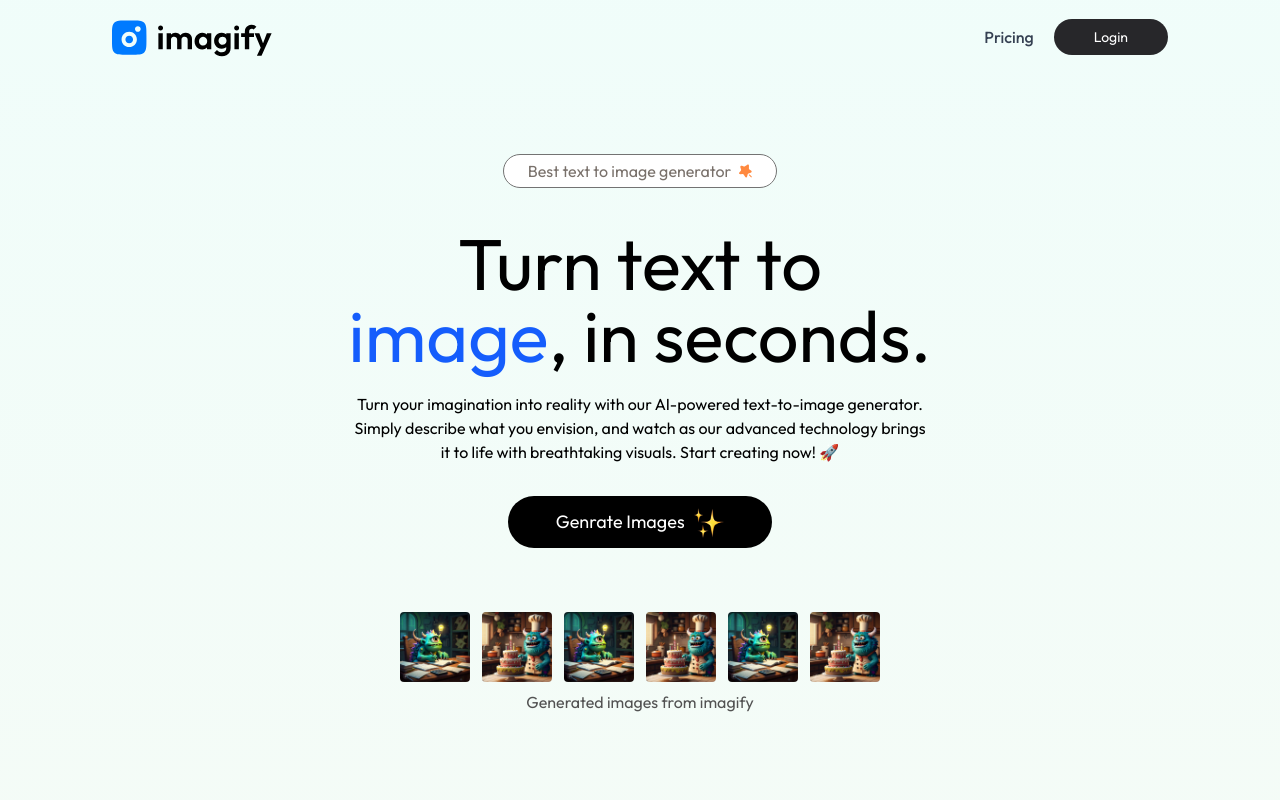
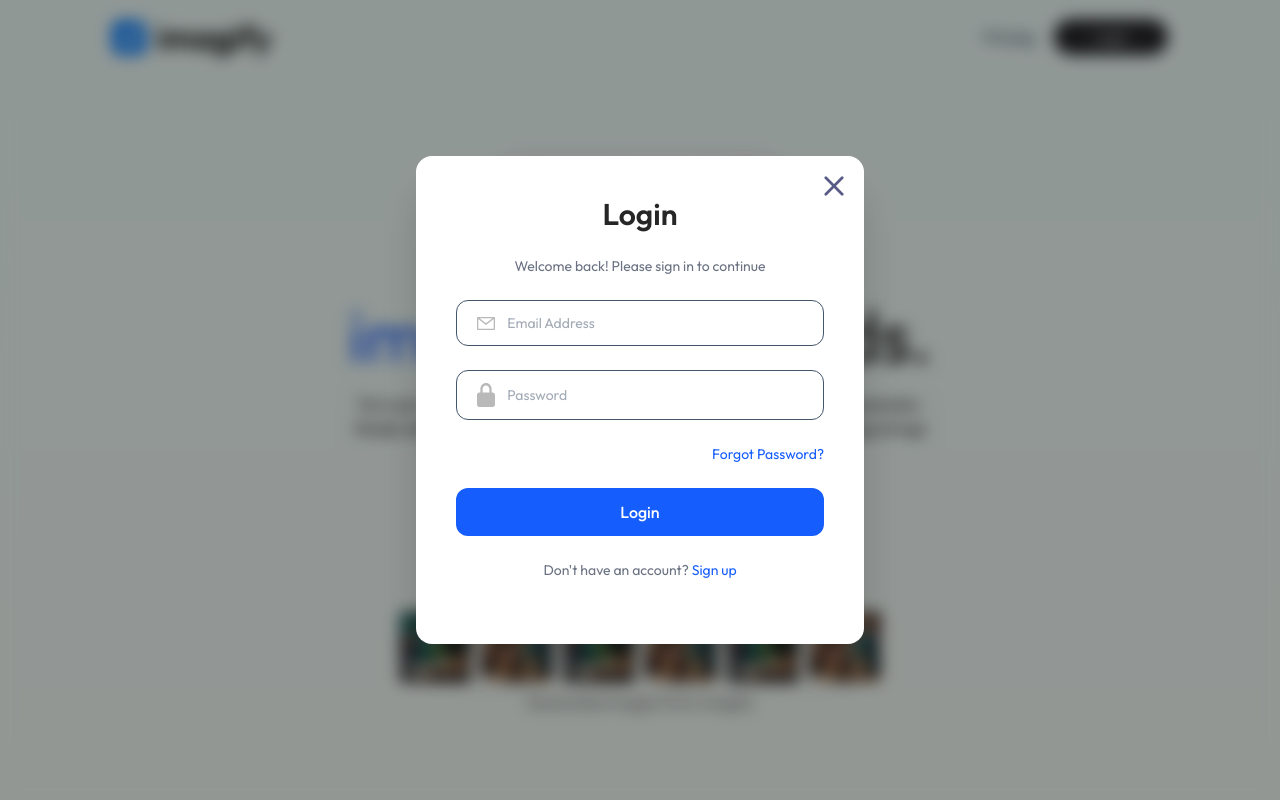
Before and after one commit to AayushKhanal47/Imagify, a React (Vite) app in the folder frontend/: page / in a window 1280 px wide. Both pictures are taken after a click on the button "Login". Shown: the top 800 px of the page. Built offline with nearby package versions, Linux system fonts and the light colour scheme.

Commit message:
Added Login

```diff
--- a/frontend/package.json
+++ b/frontend/package.json
@@ -11,6 +11,7 @@
   },
   "dependencies": {
     "@tailwindcss/vite": "^4.0.14",
+    "motion": "^12.5.0",
     "react": "^19.0.0",
     "react-dom": "^19.0.0",
     "react-router-dom": "^7.3.0",
--- a/frontend/src/App.jsx
+++ b/frontend/src/App.jsx
@@ -1,15 +1,21 @@
-import React from "react";
+import React, { useContext } from "react";
 import { Routes, Route } from "react-router-dom";
 import Home from "./pages/Home";
 import Results from "./pages/Results";
 import BuyCredits from "./pages/BuyCredits";
 import NavBar from "./components/NavBar";
 import Footer from "./components/Footer";
+import Login from "./components/Login";
+import { AppContext } from "./context/AppContext"
+
 
 const App = () => {
+  const {showLogin} = useContext(AppContext)
   return (
+
     <div className="px-4 sm:px-10 md:px-14 lg:px-28 min-h-screen bg-gradient-to-b from-teal-50 to-orange-50">
       <NavBar/>
+      { showLogin && <Login/>}
       <Routes>
         <Route path='/' element={<Home />}/>
         <Route path='/result' element={<Results />}/>
--- a/frontend/src/assets/assets.js
+++ b/frontend/src/assets/assets.js
@@ -18,6 +18,7 @@
 import star_group from './star_group.png'
 import credit_star from './credit_star.svg'
 import profile_icon from './profile_icon.png'
+import user_icon from './user_icon.png'
 
 export const assets = {
     logo,
@@ -34,7 +35,8 @@
     cross_icon,
     star_group,
     credit_star,
-    profile_icon
+    profile_icon,
+    user_icon
 }
 
 export const stepsData = [
--- a/frontend/src/components/Header.jsx
+++ b/frontend/src/components/Header.jsx
@@ -1,10 +1,16 @@
-import React from 'react'
+import React from "react";
 import { assets } from "../assets/assets";
-
+import { motion } from "framer-motion";
 
 const Header = () => {
   return (
-    <div className="flex flex-col justify-center items-center text-center my-20">
+    <motion.div
+      className="flex flex-col justify-center items-center text-center my-20"
+      initial={{ opacity: 0.2, y: 100 }}
+      transition={{ duration: 1 }}
+      whileInView={{ opacity: 1, y: 0 }}
+      viewport={{ once: true }}
+    >
       <div className="text-stone-500 inline-flex text-center gap-2 bg-white px-6 py-1 rounded-full border border-neutral-500">
         <p>Best text to image generator</p>
         <img src={assets.star_icon} alt="" />
@@ -18,18 +24,26 @@
         technology brings it to life with breathtaking visuals. Start creating
         now! 🚀
       </p>
-      <button className="sm:text-lg text-white bg-black w-auto mt-8 px-12 py-2.5 flex items-center gap-2 rounded-full">Genrate Images
+      <button className="sm:text-lg text-white bg-black w-auto mt-8 px-12 py-2.5 flex items-center gap-2 rounded-full">
+        Genrate Images
         <img className="h-8" src={assets.star_group} alt="" />
       </button>
       <div className="flex flex-wrap justify-center mt-16 gap-3">
-  {Array(6).fill(null).map((_, index) => (
-    <img  className="rounded hover:scale-105 transition-all duration-300 cursor-pointer max-sm:w-10" src={index%2===0 ? assets.sample_img_2 : assets.sample_img_1} alt="" key={index} width={70} />
-  ))}
-</div>
-<p className="mt-2 text-neutral-600 ">Generated images from imagify</p>
+        {Array(6)
+          .fill(null)
+          .map((_, index) => (
+            <img
+              className="rounded hover:scale-105 transition-all duration-300 cursor-pointer max-sm:w-10"
+              src={index % 2 === 0 ? assets.sample_img_2 : assets.sample_img_1}
+              alt=""
+              key={index}
+              width={70}
+            />
+          ))}
+      </div>
+      <p className="mt-2 text-neutral-600 ">Generated images from imagify</p>
+    </motion.div>
+  );
+};
 
-    </div>
-  )
-}
-
-export default Header
+export default Header;
--- /dev/null
+++ b/frontend/src/components/Login.jsx
@@ -0,0 +1,90 @@
+import React, { useEffect } from "react";
+import { assets } from "../assets/assets";
+import { useState, useContext } from "react";
+import { AppContext } from "../context/AppContext";
+
+const Login = () => {
+  const [state, setState] = useState("Login");
+  const {setShowLogin} = useContext(AppContext)
+  useEffect(()=>{
+    document.body.style.overflow = 'hidden';
+    return ()=>{
+        document.body.style.overflow = 'unset'
+    }
+  })
+  return (
+    <div className="absolute top-0 left-0 right-0 bottom-0 z-10 backdrop-blur-sm bg-black/40 flex justify-center items-center">
+      <form className="relative bg-white p-10 rounded-2xl shadow-2xl w-full max-w-md text-slate-600 space-y-6">
+        <h1 className="text-center text-3xl text-neutral-800 font-semibold">
+          {state}
+        </h1>
+        <p className="text-center text-sm text-gray-500">
+          Welcome back! Please sign in to continue
+        </p>
+
+        {state !== "Login" && (
+          <div className="border px-5 py-3 flex items-center gap-3 rounded-xl hover:border-blue-500 transition">
+            <img src={assets.user_icon} alt="" className="w-5" />
+            <input
+              type="text"
+              className="outline-none text-sm w-full"
+              placeholder="Full Name"
+              required
+            />
+          </div>
+        )}
+
+        <div className="border px-5 py-3 flex items-center gap-3 rounded-xl hover:border-blue-500 transition">
+          <img src={assets.email_icon} alt="email icon" className="w-5" />
+          <input
+            type="email"
+            className="outline-none text-sm w-full"
+            placeholder="Email Address"
+            required
+          />
+        </div>
+
+        <div className="border px-5 py-3 flex items-center gap-3 rounded-xl hover:border-blue-500 transition">
+          <img src={assets.lock_icon} alt="lock icon" className="w-5" />
+          <input
+            type="password"
+            className="outline-none text-sm w-full"
+            placeholder="Password"
+            required
+          />
+        </div>
+
+        <p className="text-sm text-blue-600 text-right cursor-pointer hover:underline">
+          Forgot Password?
+        </p>
+
+        <button className="bg-blue-600 w-full text-white py-3 rounded-xl font-medium hover:bg-blue-700 transition">
+          {state === "Login" ? "Login" : "create account"}
+        </button>
+        {state === "Login" ? (
+          <p className="text-center text-sm text-gray-500">
+            Don't have an account?{" "}
+            <span className="text-blue-600 cursor-pointer hover:underline" onClick={()=>setState('Sign Up')}>
+              Sign up
+            </span>
+          </p>
+        ) : (
+          <p className="text-center text-sm text-gray-500">
+            Already have an account?{" "}
+            <span className="text-blue-600 cursor-pointer hover:underline" onClick={()=>setState('Login')}>
+              Login
+            </span>
+          </p>
+        )}
+
+        <img onClick={()=>setShowLogin(false)}
+          src={assets.cross_icon}
+          alt="close icon"
+          className="absolute top-5 right-5 w-5 h-5 cursor-pointer hover:scale-110 transition"
+        />
+      </form>
+    </div>
+  );
+};
+
+export default Login;
--- a/frontend/src/components/NavBar.jsx
+++ b/frontend/src/components/NavBar.jsx
@@ -1,61 +1,10 @@
-// import React, { useContext } from "react";
-// import { assets } from "../assets/assets";
-// import { Link, useNavigate } from "react-router-dom";
-// import { AppContext } from "../context/AppContext";
-
-// const NavBar = () => {
-//   const {user} = useContext(AppContext)
-
-//   const navigate = useNavigate();
-
-//   return (
-//     <div className="flex items-center justify-between py-4">
-//       <Link to="/">
-//         <img src={assets.logo} alt="" className="w-28 sm:w-32 lg:w-40" />
-//       </Link>
-//       <div>
-//         {user ?
-//           <div className="flex items-center gap-2 sm:gap-3">
-//             <button onClick={()=>navigate('/buy')} className="flex items-center gap-2 bg-blue-100 px-4 sm:px-6 py-1.5 sm:py-3 rounded-full hover:scale-105 transition-all duration-700">
-//             <img className="w-5" src={assets.credit_star} alt="Credit Star" />
-//               <p className="text-xs sm:text-sm font-medium text-gray-600">
-//                 Credits left: 50
-//               </p>
-//             </button>
-//             <p className=" text-gray-600 max-sm:hidden pl-4">Hi, Aayush</p>
-//             <div className="relative group">
-//             <img className="w-10 drop-shadow" src={assets.profile_icon} alt="Profile Icon" />
-//               <div className="absolute hidden group-hover:block top-0 right-0 x-10 text-black rounded pt-12">
-//                 <ul className="list-none m-0 p-2 bg-white rounded-md border text-sm">
-//                   <li className="px-2 py-1 cursor-pointer pr-10">Logout</li>
-//                 </ul>
-//               </div>
-//             </div>
-//           </div>
-//          :
-//           <div className="flex-items-center gap-w sm:gap-5">
-//             <p onClick={() => navigate("/buy")} className="cursor-pointer">
-//               Pricing
-//             </p>
-//             <button className=" bg-zinc-800 text-white px-7 py-2 sm:px-10 text-sm rounded-full">
-//               Login
-//             </button>
-//           </div>
-//         }
-//       </div>
-//     </div>
-//   );
-// };
-
-// export default NavBar;
-
 import React, { useContext } from "react";
 import { assets } from "../assets/assets";
 import { Link, useNavigate } from "react-router-dom";
 import { AppContext } from "../context/AppContext";
 
 const NavBar = () => {
-  const { user } = useContext(AppContext);
+  const { user, setShowLogin } = useContext(AppContext);
   const navigate = useNavigate();
 
   return (
@@ -102,7 +51,10 @@
             >
               Pricing
             </p>
-            <button className="bg-zinc-800 text-white px-7 py-2 sm:px-10 text-sm rounded-full hover:bg-zinc-700 transition">
+            <button
+              onClick={() => setShowLogin(true)}
+              className="bg-zinc-800 text-white px-7 py-2 sm:px-10 text-sm rounded-full hover:bg-zinc-700 transition cursor-pointer"
+            >
               Login
             </button>
           </div>
--- a/frontend/src/context/AppContext.jsx
+++ b/frontend/src/context/AppContext.jsx
@@ -2,9 +2,12 @@
 export const AppContext = createContext();
 const AppContextProvider = (props) => {
   const [user, setUser] = useState(null);
+  const [showLogin, setShowLogin] = useState(false);
   const value = {
     user,
     setUser,
+    showLogin,
+    setShowLogin,
   };
   return (
     <AppContext.Provider value={value}>{props.children}</AppContext.Provider>
```
Also changed, not shown: frontend/src/assets/user_icon.png (added), 1 other file (tests, documents, lock files or other folders).
